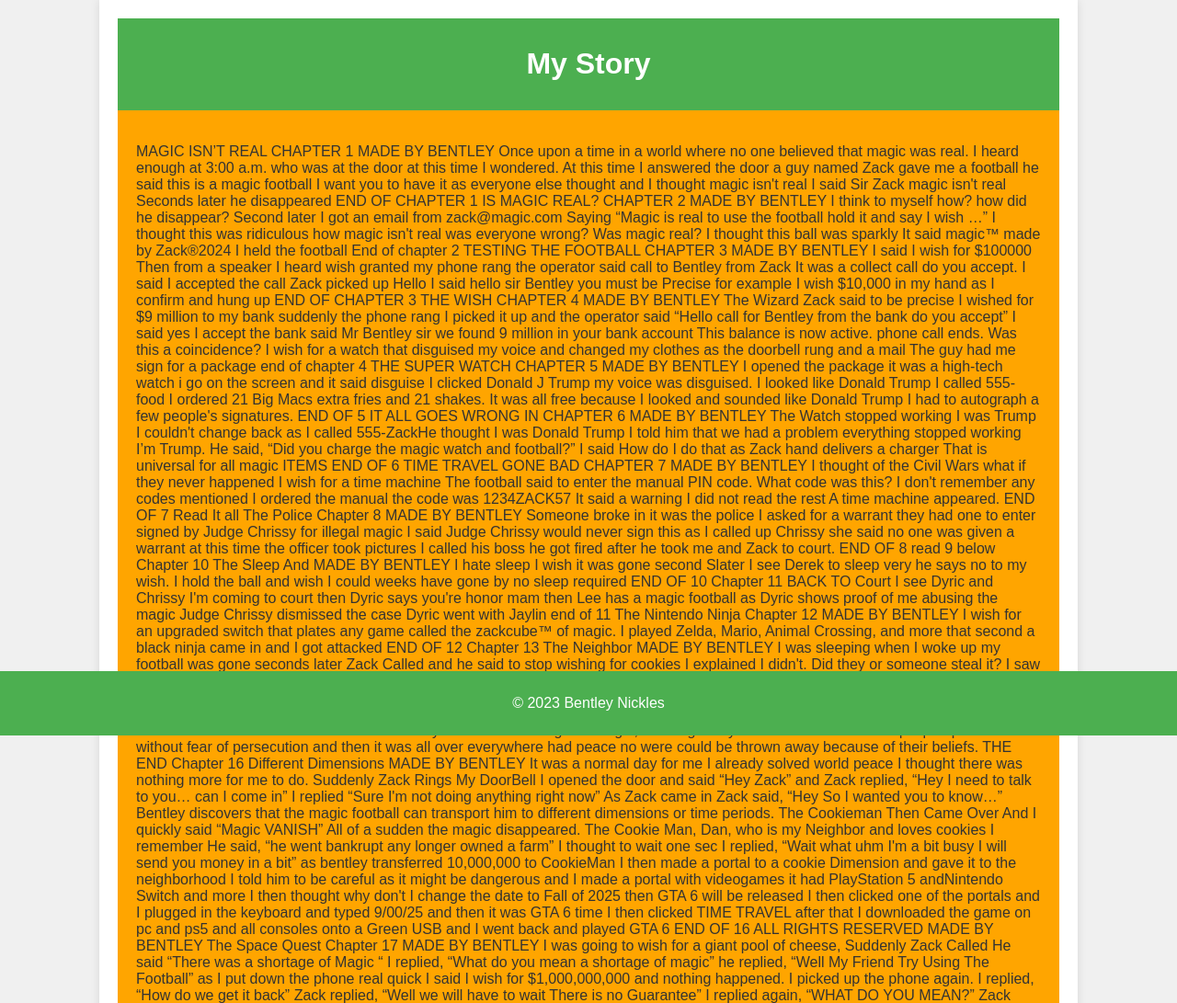
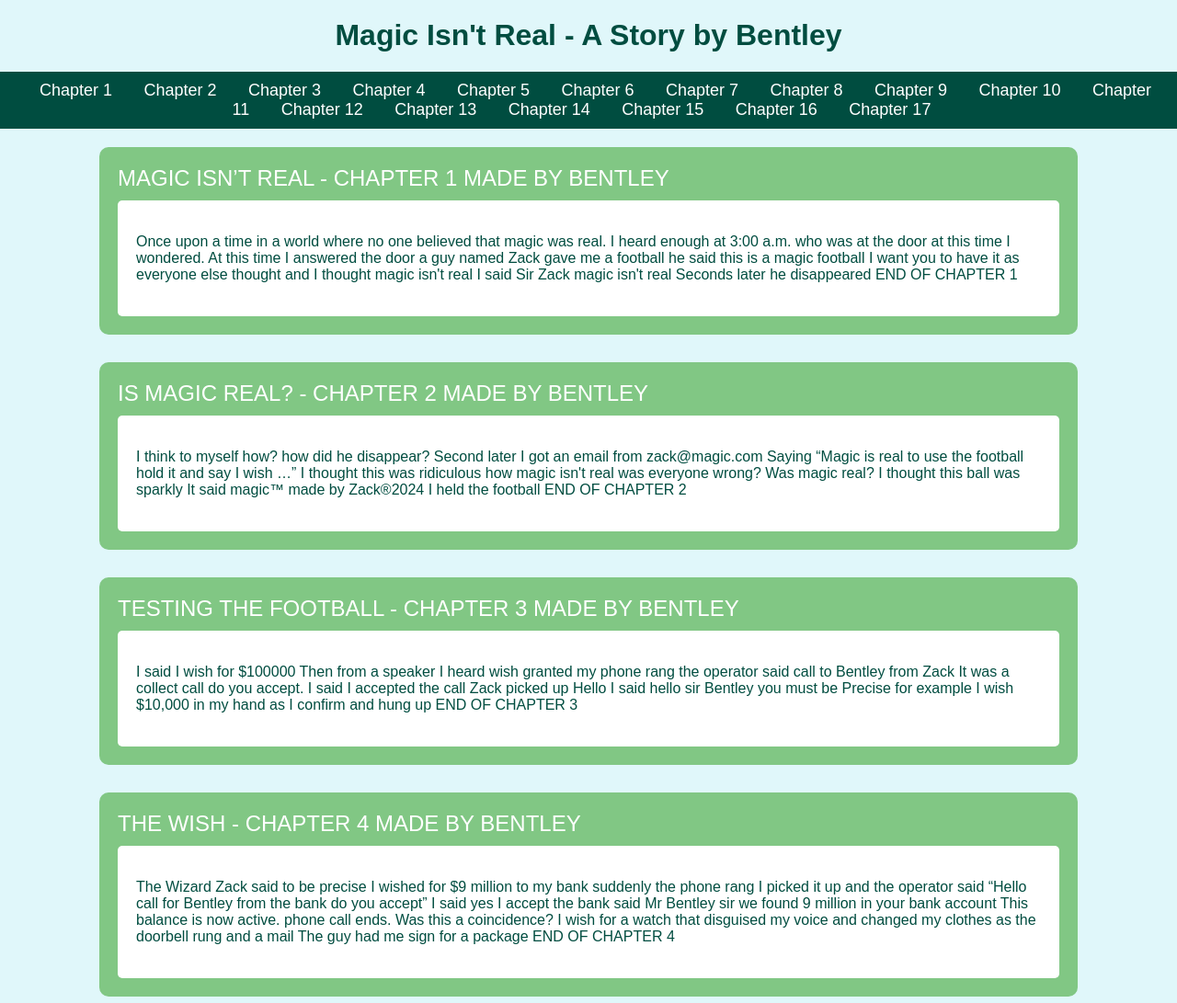
Before and after one commit to BentleyTheWriter/MagicFootball, a plain HTML site: page index.html in a window 1280 px wide. Shown: the top 1091 px of the page at 92% size. Drawn offline with Linux system fonts and the light colour scheme.

Commit message:
Update index.html

```diff
--- a/index.html
+++ b/index.html
@@ -1,149 +1,223 @@
 <!DOCTYPE html>
 <html lang="en">
 <head>
-    <meta charset="UTF-8">
-    <meta name="viewport" content="width=device-width, initial-scale=1.0">
-    <title>The Magic Football</title>
-    <style>
-        body {
-            font-family: Arial, sans-serif;
-            background-color: #f0f0f0;
-            margin: 0;
-            padding: 0;
-        }
-        .container {
-            width: 80%;
-            margin: auto;
-            background-color: #ffffff;
-            box-shadow: 0 0 10px rgba(0, 0, 0, 0.1);
-            padding: 20px;
-        }
-        .header {
-            background-color: #4CAF50; /* Green */
-            color: white;
-            padding: 10px 0;
-            text-align: center;
-        }
-        .story {
-            padding: 20px;
-            background-color: #FFA500; /* Orange */
-            color: #333;
-            user-select: none; /* Prevent text selection */
-            -webkit-user-select: none; /* Safari */
-            -moz-user-select: none; /* Firefox */
-            -ms-user-select: none; /* IE10+/Edge */
-        }
-        .footer {
-            background-color: #4CAF50; /* Green */
-            color: white;
-            text-align: center;
-            padding: 10px 0;
-            position: fixed;
-            width: 100%;
-            bottom: 0;
-        }
-    </style>
+  <meta charset="UTF-8">
+  <meta name="viewport" content="width=device-width, initial-scale=1.0">
+  <title>Magic Isn't Real - A Story by Bentley</title>
+  <style>
+    body {
+      font-family: Arial, sans-serif;
+      background-color: #e0f7fa;
+      color: #004d40;
+      margin: 0;
+      padding: 0;
+    }
+    h1 {
+      text-align: center;
+      color: #004d40;
+      margin-top: 20px;
+    }
+    .navbar {
+      text-align: center;
+      background-color: #004d40;
+      padding: 10px;
+    }
+    .navbar a {
+      color: white;
+      margin: 0 15px;
+      text-decoration: none;
+      font-size: 18px;
+    }
+    .navbar a:hover {
+      color: #ff6f00;
+    }
+    .chapter {
+      margin: 20px auto;
+      padding: 20px;
+      background-color: #81c784;
+      border-radius: 10px;
+      width: 80%;
+      margin-bottom: 30px;
+    }
+    .chapter-title {
+      color: white;
+      font-size: 24px;
+      margin-bottom: 10px;
+    }
+    .chapter-content {
+      background-color: #ffffff;
+      color: #004d40;
+      padding: 20px;
+      border-radius: 5px;
+      margin-top: 10px;
+      font-size: 16px;
+    }
+    /* Disable text selection */
+    body {
+      -webkit-user-select: none;
+      -moz-user-select: none;
+      -ms-user-select: none;
+      user-select: none;
+    }
+  </style>
 </head>
 <body>
-    <div class="container">
-        <div class="header">
-            <h1>My Story</h1>
-        </div>
-        <div class="story">
-            <p>MAGIC ISN’T REAL CHAPTER 1 MADE BY BENTLEY
-         Once upon a time in a world where no one believed that magic was real. I heard enough at 3:00 a.m. who was at the door at this time I wondered. At this time I answered the door a guy named Zack gave me a football he said this is a magic football I want you to have it as everyone else thought and I thought magic isn't real I said Sir Zack magic isn't real Seconds later he disappeared END OF CHAPTER 1
+  <header>
+    <h1>Magic Isn't Real - A Story by Bentley</h1>
+    <div class="navbar">
+      <a href="#chapter1">Chapter 1</a>
+      <a href="#chapter2">Chapter 2</a>
+      <a href="#chapter3">Chapter 3</a>
+      <a href="#chapter4">Chapter 4</a>
+      <a href="#chapter5">Chapter 5</a>
+      <a href="#chapter6">Chapter 6</a>
+      <a href="#chapter7">Chapter 7</a>
+      <a href="#chapter8">Chapter 8</a>
+      <a href="#chapter9">Chapter 9</a>
+      <a href="#chapter10">Chapter 10</a>
+      <a href="#chapter11">Chapter 11</a>
+      <a href="#chapter12">Chapter 12</a>
+      <a href="#chapter13">Chapter 13</a>
+      <a href="#chapter14">Chapter 14</a>
+      <a href="#chapter15">Chapter 15</a>
+      <a href="#chapter16">Chapter 16</a>
+      <a href="#chapter17">Chapter 17</a>
+    </div>
+  </header>
 
+  <!-- Chapter 1 -->
+  <div id="chapter1" class="chapter">
+    <div class="chapter-title">MAGIC ISN’T REAL - CHAPTER 1 MADE BY BENTLEY</div>
+    <div class="chapter-content">
+      <p>Once upon a time in a world where no one believed that magic was real. I heard enough at 3:00 a.m. who was at the door at this time I wondered. At this time I answered the door a guy named Zack gave me a football he said this is a magic football I want you to have it as everyone else thought and I thought magic isn't real I said Sir Zack magic isn't real Seconds later he disappeared END OF CHAPTER 1</p>
+    </div>
+  </div>
 
-  IS  MAGIC REAL? CHAPTER 2 MADE BY BENTLEY
+  <!-- Chapter 2 -->
+  <div id="chapter2" class="chapter">
+    <div class="chapter-title">IS MAGIC REAL? - CHAPTER 2 MADE BY BENTLEY</div>
+    <div class="chapter-content">
+      <p>I think to myself how? how did he disappear? Second later I got an email from zack@magic.com Saying “Magic is real to use the football hold it and say I wish …” I thought this was ridiculous how magic isn't real was everyone wrong? Was magic real? I thought this ball was sparkly It said magic™ made by Zack®2024 I held the football END OF CHAPTER 2</p>
+    </div>
+  </div>
 
+  <!-- Chapter 3 -->
+  <div id="chapter3" class="chapter">
+    <div class="chapter-title">TESTING THE FOOTBALL - CHAPTER 3 MADE BY BENTLEY</div>
+    <div class="chapter-content">
+      <p>I said I wish for $100000 Then from a speaker I heard wish granted my phone rang the operator said call to Bentley from Zack It was a collect call do you accept. I said I accepted the call Zack picked up Hello I said hello sir Bentley you must be Precise for example I wish $10,000 in my hand as I confirm and hung up END OF CHAPTER 3</p>
+    </div>
+  </div>
 
-I think to myself how? how did he disappear? Second later I got an email from zack@magic.com Saying “Magic is real to use the football hold it and say I wish …” I thought this was ridiculous how magic isn't real was everyone wrong? Was magic real? I thought this ball was sparkly It said magic™ made by Zack®2024 I held the football End of chapter 2
+  <!-- Chapter 4 -->
+  <div id="chapter4" class="chapter">
+    <div class="chapter-title">THE WISH - CHAPTER 4 MADE BY BENTLEY</div>
+    <div class="chapter-content">
+      <p>The Wizard Zack said to be precise I wished for $9 million to my bank suddenly the phone rang I picked it up and the operator said “Hello call for Bentley from the bank do you accept” I said yes I accept the bank said Mr Bentley sir we found 9 million in your bank account This balance is now active. phone call ends. Was this a coincidence? I wish for a watch that disguised my voice and changed my clothes as the doorbell rung and a mail The guy had me sign for a package END OF CHAPTER 4</p>
+    </div>
+  </div>
 
+  <!-- Chapter 5 -->
+  <div id="chapter5" class="chapter">
+    <div class="chapter-title">THE SUPER WATCH - CHAPTER 5 MADE BY BENTLEY</div>
+    <div class="chapter-content">
+      <p>I opened the package it was a high-tech watch i go on the screen and it said disguise I clicked  Donald J Trump my voice was disguised. I looked like Donald Trump I called 555-food I ordered 21 Big Macs extra fries and 21 shakes. It was all free because I looked and sounded like Donald Trump I had to autograph a few people's signatures. END OF CHAPTER 5</p>
+    </div>
+  </div>
 
-                          TESTING THE FOOTBALL CHAPTER 3  MADE BY BENTLEY
-I said I wish for $100000 Then from a speaker I heard wish granted my phone rang the operator said call to Bentley from Zack It was a collect call do you accept. I said I accepted the call Zack picked up Hello I said hello sir Bentley you must be Precise for example I wish $10,000 in my hand as I confirm and hung up END OF CHAPTER 3
+  <!-- Chapter 6 -->
+  <div id="chapter6" class="chapter">
+    <div class="chapter-title">IT ALL GOES WRONG - CHAPTER 6 MADE BY BENTLEY</div>
+    <div class="chapter-content">
+      <p>The Watch stopped working I was Trump I couldn't change back as I called 555-ZackHe thought I was Donald Trump I told him that we had a problem everything stopped working I’m Trump. He said, “Did you charge the magic watch and football?” I said How do I do that as Zack hand delivers a charger That is universal for all magic ITEMS END OF CHAPTER 6</p>
+    </div>
+  </div>
 
+  <!-- Chapter 7 -->
+  <div id="chapter7" class="chapter">
+    <div class="chapter-title">TIME TRAVEL GONE BAD - CHAPTER 7 MADE BY BENTLEY</div>
+    <div class="chapter-content">
+      <p>I thought of the Civil Wars what if they never happened I wish for a time machine The football said to enter the manual PIN code. What code was this? I don't remember any codes mentioned I ordered the manual the code was 1234ZACK57 It said a warning I did not read the rest A time machine appeared. END OF CHAPTER 7</p>
+    </div>
+  </div>
 
-THE WISH CHAPTER 4 MADE BY BENTLEY
-The Wizard Zack said to be precise I wished for $9 million to my bank suddenly the phone rang I picked it up and the operator said “Hello call for Bentley from the bank do you accept” I said yes I accept the bank said Mr Bentley sir we found 9 million in your bank account  This balance is now active. phone call ends. Was this a coincidence? I wish for a watch that disguised my voice and changed my clothes as the doorbell rung and a mail The guy had me sign for a package end of chapter 4
+  <!-- Chapter 8 -->
+  <div id="chapter8" class="chapter">
+    <div class="chapter-title">THE POLICE - CHAPTER 8 MADE BY BENTLEY</div>
+    <div class="chapter-content">
+      <p>Someone broke in it was the police I asked for a warrant they had one to enter signed by Judge Chrissy for illegal magic I said Judge Chrissy would never sign this as I called up Chrissy she said no one was given a warrant at this time the officer took pictures I called his boss he got fired after he took me and Zack to court. END OF CHAPTER 8</p>
+    </div>
+  </div>
 
+  <!-- Chapter 9 -->
+  <div id="chapter9" class="chapter">
+    <div class="chapter-title">THE SLEEP AND - CHAPTER 9 MADE BY BENTLEY</div>
+    <div class="chapter-content">
+      <p>I hate sleep I wish it was gone second Slater I see Derek to sleep very he says no to my wish. I hold the ball and wish I could weeks have gone by no sleep required END OF CHAPTER 9</p>
+    </div>
+  </div>
 
-THE SUPER WATCH CHAPTER 5  MADE BY BENTLEY
-I opened the package it was a high-tech watch i go on the screen and it said disguise I clicked  Donald J Trump my voice was disguised. I looked like Donald Trump I called 555-food I ordered 21 Big Macs extra fries and 21 shakes. It was all free because I looked and sounded like Donald Trump I had to autograph a few people's signatures. END OF 5
+  <!-- Chapter 10 -->
+  <div id="chapter10" class="chapter">
+    <div class="chapter-title">BACK TO COURT - CHAPTER 10 MADE BY BENTLEY</div>
+    <div class="chapter-content">
+      <p>I see Dyric and Chrissy I'm coming to court then Dyric says you're honor mam then Lee has a magic football as Dyric shows proof of me abusing the magic Judge Chrissy dismissed the case Dyric went with Jaylin END OF CHAPTER 10</p>
+    </div>
+  </div>
 
+  <!-- Chapter 11 -->
+  <div id="chapter11" class="chapter">
+    <div class="chapter-title">THE NINTENDO NINJA - CHAPTER 11 MADE BY BENTLEY</div>
+    <div class="chapter-content">
+      <p>I wish for an upgraded switch that plates any game called the zackcube™ of magic. I played Zelda, Mario, Animal Crossing, and more that second a black ninja came in and I got attacked END OF CHAPTER 11</p>
+    </div>
+  </div>
 
-IT ALL GOES WRONG IN CHAPTER 6  MADE BY BENTLEY
-The Watch stopped working I was Trump I couldn't change back as I called 555-ZackHe thought I was Donald Trump I told him that we had a problem everything stopped working I’m Trump. He said, “Did you charge the magic watch and football?” I said How do I do that as Zack hand delivers a charger That is universal for all magic ITEMS END OF 6
+  <!-- Chapter 12 -->
+  <div id="chapter12" class="chapter">
+    <div class="chapter-title">THE NEIGHBOR - CHAPTER 12 MADE BY BENTLEY</div>
+    <div class="chapter-content">
+      <p>I was sleeping when I woke up my football was gone seconds later Zack Called and he said to stop wishing for cookies I explained I didn't. Did they or someone steal it? I saw a trail of cookie crumbs I followed them I ended up with my neighbor it was the cookie man END OF CHAPTER 12</p>
+    </div>
+  </div>
 
+  <!-- Chapter 13 -->
+  <div id="chapter13" class="chapter">
+    <div class="chapter-title">QUESTION THE NEIGHBOR - CHAPTER 13 MADE BY BENTLEY</div>
+    <div class="chapter-content">
+      <p>I questioned the neighbor all DAN wanted was cookies he returned and I wished him unlimited cookies forever END OF CHAPTER 13</p>
+    </div>
+  </div>
 
-TIME TRAVEL GONE BAD CHAPTER 7  MADE BY BENTLEY
-I thought of the Civil Wars what if they never happened I wish for a time machine The football said to enter the manual PIN code. What code was this? I don't remember any codes mentioned I ordered the manual the code was 1234ZACK57 It said a warning I did not read the rest A time machine appeared.
+  <!-- Chapter 14 -->
+  <div id="chapter14" class="chapter">
+    <div class="chapter-title">PEACE FOR ALL - CHAPTER 14 MADE BY BENTLEY</div>
+    <div class="chapter-content">
+      <p>I wish peace for all, as it lays the groundwork for understanding and compassion. I wished that we could remove laws that unfairly label belief in magic as illegal, allowing everyone to embrace their unique perspectives without fear of persecution and then it was all over everywhere had peace no were could be thrown away because of their beliefs. THE END</p>
+    </div>
+  </div>
 
+  <!-- Chapter 15 -->
+  <div id="chapter15" class="chapter">
+    <div class="chapter-title">DIFFERENT DIMENSIONS - CHAPTER 15 MADE BY BENTLEY</div>
+    <div class="chapter-content">
+      <p>It was a normal day for me I already solved world peace I thought there was nothing more for me to do. Suddenly Zack Rings My DoorBell I opened the door and said “Hey Zack” and Zack replied, “Hey I need to talk to you… can I come in” I replied “Sure I'm not doing anything right now” As Zack came in Zack said, “Hey So I wanted you to know…” Bentley discovers that the magic football can transport him to different dimensions or time periods. The Cookieman Then Came Over And  I quickly said “Magic VANISH” All of a sudden the magic disappeared. The Cookie Man, Dan, who is my Neighbor and loves cookies I remember He said, “he went bankrupt any longer owned a farm” I thought to wait one sec I replied, “Wait what uhm I'm a bit busy I will send you money in a bit” as bentley transferred 10,000,000 to CookieMan I then made a portal to a cookie Dimension and gave it to the neighborhood I told him to be careful as it might be dangerous and I made a portal with videogames it had PlayStation 5 andNintendo Switch and more I then thought why don't I change the date to Fall of 2025 then GTA 6 will be released I then clicked one of the portals and I plugged in the keyboard and typed 9/00/25 and then it was GTA 6 time I then clicked TIME TRAVEL after that I downloaded the game on pc and ps5 and all consoles onto a Green USB and I went back and played GTA 6 END OF 15</p>
+    </div>
+  </div>
 
-END OF 7                                                                                             Read It all
+  <!-- Chapter 16 -->
+  <div id="chapter16" class="chapter">
+    <div class="chapter-title">THE SPACE QUEST - CHAPTER 16 MADE BY BENTLEY</div>
+    <div class="chapter-content">
+      <p>I was going to wish for a giant pool of cheese, Suddenly Zack Called He said “There was a shortage of Magic “ I replied, “What do you mean a shortage of magic” he replied, “Well My Friend Try Using The Football” as I put down the phone real quick I said I wish for $1,000,000,000 and nothing happened. I picked up the phone again. I replied, “How do we get it back” Zack replied, “Well we will have to wait There is no Guarantee” I replied again, “WHAT DO YOU MEAN?” Zack says on the phone  ”Someone is using a magic block somewhere in space” I replied, “SPACE?” Zack replies back “Yes I think so” as me “I need you to meet IRL (in real life)” Zack hangs up and uses his teleport wand “How did you get here with magic I thought we were out?” As Zack says, “My wand Has only a little bit of magic left”. As I told Zack “We Need A Space Ship and gear can you do it” I saw a sparkly wand that Zack held And Said “Upon us the enchanted gear” into the mic At this second The Doorbell Rang It was a NASA agent with the gear he said, “Buddy Im from NASA don't break the Equipment or you won't get your deposit back”. As Went To Space Zack Coached me On the screen on what we need to do “Okay Click Start then set the cords to S,U,P Satellite as I headed there I seen a glowing satellite that had a device called blocker and the signal was damaged I repaired it all and magic was restored From Zack I got confirmation END OF CHAPTER 16</p>
+    </div>
+  </div>
 
-
-The Police Chapter 8  MADE BY BENTLEY
-Someone broke in it was the police I asked for a warrant they had one to enter signed by Judge Chrissy for illegal magic I said Judge Chrissy would never sign this as I called up Chrissy she said no one was given a warrant at this time the officer took pictures I called his boss he got fired after he took me and Zack to court.
-
-
-END OF 8                                                                                               read 9 below
-
-
-Chapter 10 The Sleep And MADE BY BENTLEY
-I hate sleep I wish it was gone second Slater I see Derek to sleep very he says no to my wish. I hold the ball and wish I could weeks have gone by no sleep required END OF 10
-
-
-Chapter 11 BACK TO Court
-I see Dyric and Chrissy I'm coming to court then Dyric says you're honor mam then Lee has a magic football as Dyric shows proof of me abusing the magic Judge Chrissy dismissed the case Dyric went with Jaylin
-
-
-end of 11
-
-
-The Nintendo Ninja Chapter 12  MADE BY BENTLEY
-
-
-I wish for an upgraded switch that plates any game called the zackcube™ of magic. I played Zelda, Mario, Animal Crossing, and more that second a black ninja came in and I got attacked
-
-
-END OF 12
-Chapter 13 The Neighbor MADE BY BENTLEY
-
-
-I was sleeping when I woke up my football was gone seconds later Zack Called and he said to stop wishing for cookies I explained I didn't. Did they or someone steal it? I saw a trail of cookie crumbs I followed them I ended up with my neighbor it was the cookie man END OF 13
-
-
-Chapter 14 Question The Neighbor  MADE BY BENTLEY
-I questioned the neighbor all DAN wanted was cookies he returned and I wished him unlimited cookies forever END OF 14
-
-
-Chapter 15 Peace For All  MADE BY BENTLEY
-
-
-I wish peace for all, as it lays the groundwork for understanding and compassion. I wished that we could remove laws that unfairly label belief in magic as illegal, allowing everyone to embrace their unique perspectives without fear of persecution and then it was all over everywhere had peace no were could be thrown away because of their beliefs. THE END
-
-
-
-
-Chapter 16 Different Dimensions  MADE BY BENTLEY
-
-
-It was a normal day for me I already solved world peace I thought there was nothing more for me to do. Suddenly Zack Rings My DoorBell I opened the door and said “Hey Zack” and Zack replied, “Hey I need to talk to you… can I come in” I replied “Sure I'm not doing anything right now” As Zack came in Zack said, “Hey So I wanted you to know…”  Bentley discovers that the magic football can transport him to different dimensions or time periods. The Cookieman Then Came Over And  I quickly said “Magic VANISH” All of a sudden the magic disappeared. The Cookie Man, Dan, who is my Neighbor and loves cookies I remember He said, “he went bankrupt any longer owned a farm” I thought to wait one sec I replied, “Wait what uhm I'm a bit busy I will send you money in a bit” as bentley transferred 10,000,000 to CookieMan I then made a portal to a cookie Dimension and gave it to the neighborhood I told him to be careful as it might be dangerous and I made a portal with videogames it had PlayStation 5 andNintendo Switch and more I then thought why don't I change the date to Fall of 2025 then GTA 6 will be released I then clicked one of the portals and I plugged in the keyboard and typed 9/00/25 and then it was GTA 6 time I then clicked TIME TRAVEL after that I downloaded the game on pc and ps5 and all consoles onto a Green USB and I went back and played GTA 6
-
-
-END OF 16                                                                     ALL RIGHTS RESERVED MADE BY BENTLEY
-
-
-The Space Quest Chapter 17  MADE BY BENTLEY
-I was going to wish for a giant pool of cheese, Suddenly Zack Called He said “There was a shortage of Magic “ I replied, “What do you mean a shortage of magic” he replied, “Well My Friend Try Using The Football” as I put down the phone real quick I said I wish for $1,000,000,000 and nothing happened. I picked up the phone again. I replied, “How do we get it back” Zack replied, “Well we will have to wait There is no Guarantee” I replied again, “WHAT DO YOU MEAN?” Zack says on the phone  ”Someone is using a magic block somewhere in space” I replied, “SPACE?” Zack replies back “Yes I think so” as me “I need you to meet IRL (in real life)” Zack hangs up and uses his teleport wand “How did you get here with magic I thought we were out?” As Zack says, “My wand Has only a little bit of magic left”. As I told Zack “We Need A Space Ship and gear can you do it” I saw a sparkly wand that Zack held And Said “Upon us the enchanted gear” into the mic At this second The Doorbell Rang It was a NASA agent with the gear he said, “Buddy Im from NASA don't break the Equipment or you won't get your deposit back”. As Went To  Space Zack Coached me On the screen on what we need to do “Okay Click Start then set the cords to S,U,P Satilite as I headed there I seen a glowing satalite that had a device called blocker and the signal was damaged I repaired it all and magic was restored From Zack I got confirmation</p>
-        </div>
-    </div>
-    <div class="footer">
-        <p>&copy; 2023 Bentley Nickles</p>
-    </div>
-    <script>
-        document.addEventListener('contextmenu', event => event.preventDefault()); // Prevent right-click context menu
-    </script>
+  <script>
+    // Disable right-click (copy protection)
+    document.addEventListener("contextmenu", function(e) {
+      e.preventDefault();
+    });
+  </script>
 </body>
 </html>
```
